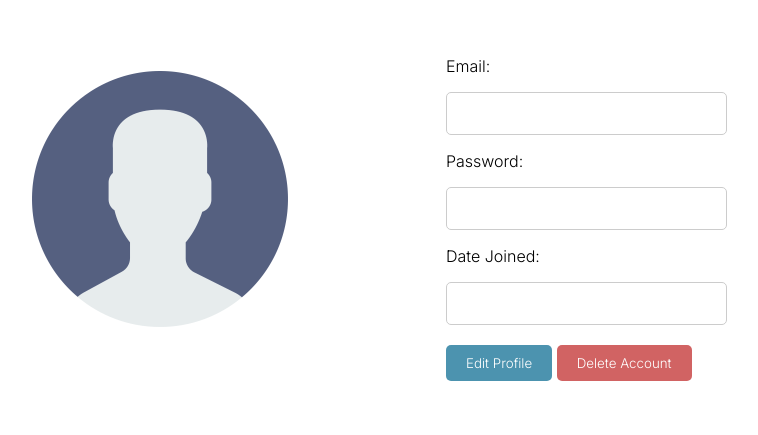
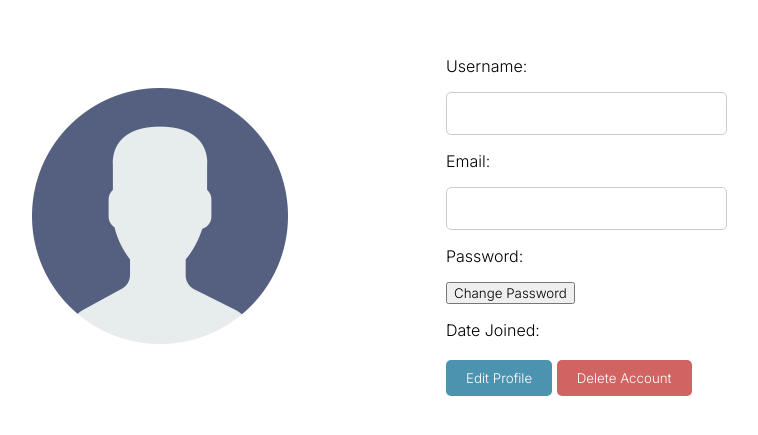
Before and after one commit to debugJohnRey/CRUD-app, a PHP site: page /profile-page.php in a window 1280 px wide. Shown: the part 54-489 px from the top of the page, without its empty margins (136-894 px from the left). Run offline with PHP 8.4, Linux system fonts and the light colour scheme; the visitor is signed in with stand-in values (Sample User, id 1); data that the repository does not hold is empty; some web fonts are replaced.

Commit message:
Improve profile page UI and UX.

```diff
--- a/css/profile-page.css
+++ b/css/profile-page.css
@@ -44,6 +44,22 @@ header {
   flex-grow: 1;
 }
 
+
+
+.profile-info-details,
+.profile-info-details-date {
+  padding: 10px;
+  border: 1px solid #ccc;
+  font-size: 18px;
+  border-radius: 5px;
+}
+
+
+
+.profile-info-details-date {
+  border: none;
+}
+
 .edit-profile-button {
   background-color: rgb(76, 147, 175);
   color: #fff;
@@ -74,13 +90,6 @@ header {
   box-shadow: 0 4px 8px rgba(0, 0, 0, 0.15);
 }
 
-.profile-info-details {
-  padding: 10px;
-  border: 1px solid #ccc;
-  font-size: 18px;
-  border-radius: 5px;
-}
-
 .profile-buttons-container {
   margin-top: 20px;
 }
--- a/profile-page.php
+++ b/profile-page.php
@@ -23,7 +23,6 @@
 
             if ($row) {
                 $username = $row['first_name'];
-                $password = $row['password']; // Note: In a real app, you might not want to display the actual password
                 $date_joined = $row['created_at'];
                 $email = $row['email'];
             }
@@ -40,7 +39,7 @@
 <html lang="en">
 <head>
     <meta charset="UTF-8">
-    <meta name="viewport" content="width=device-width, initial-scale=1.0">
+    <meta name="viewport" content="width=device-width, nitial-scale=1.0">
     <link rel="preconnect" href="https://fonts.googleapis.com">
     <link rel="preconnect" href="https://fonts.gstatic.com" crossorigin>
     <link href="https://fonts.googleapis.com/css2?family=Inter:ital,opsz,wght@0,14..32,100..900;1,14..32,100..900&display=swap" rel="stylesheet">
@@ -51,27 +50,51 @@
     <link rel="icon" href="assets/logo.png" type="image/png">
 </head>
 <body>
-
-<header>
-  <div class="left-nav"><a href="dashboard.php">Blogz</a></div>
-</header>
+  <header>
+    <div class="left-nav"><a href="dashboard.php">Blogz</a></div>
+  </header>
   <div class="profile-container">
     <div class="profile-picture">
       <img class="profile-picture-img" src="assets/user.png" alt="profile-picture">
-      <h2><?php echo htmlspecialchars($username); ?></h2>
     </div>
 
     <div class="profile-info">
+      <p>Username: </p>
+      <input type="text" class="profile-info-details" value="<?php echo htmlspecialchars($username); ?>" readonly>
       <p>Email: </p>
       <input type="text" class="profile-info-details" value="<?php echo htmlspecialchars($email); ?>" readonly>
       <p>Password: </p>
-      <input type="password" class="profile-info-details" value="<?php echo htmlspecialchars($password); ?>" readonly>
+      <button onclick="openModal()">Change Password</button>
       <p>Date Joined: </p>
-      <input type="text" class="profile-info-details" value="<?php echo htmlspecialchars($date_joined); ?>" readonly>
+      <p><?php echo htmlspecialchars($date_joined); ?></p>
 
       <div class="profile-buttons-container">
-        <button class="edit-profile-button" id="editProfileBtn">Edit Profile</button>
+        <button class="edit-profile-button" id="editProfileBtn" name="update">Edit Profile</button>
         <button class="delete-account-button">Delete Account</button>
+
+        <div id="myModal" style="display:none;
+                        position:fixed;
+                        top: 50%;                   /* Center vertically */
+                        left: 50%;                  /* Center horizontally */
+                        transform: translate(-50%, -50%);  /* Adjust for exact center */
+                        width: 50%;                 /* 50% of viewport width */
+                        max-width: 600px;           /* Maximum width */
+                        height: auto;               /* Height adjusts to content */
+                        max-height: 80vh;           /* Maximum height */
+                        background:white;
+                        padding:20px;
+                        border:1px solid #ccc;
+                        border-radius: 8px;         /* Rounded corners */
+                        box-shadow: 0 4px 8px rgba(0,0,0,0.1); /* Shadow effect */
+                        z-index:1000;
+                        overflow:auto;">
+          <p>This is a custom popup!</p>
+          <p>
+            Lorem ipsum dolor sit amet consectetur adipisicing elit. Praesentium, eligendi esse architecto ipsa natus adipisci ea temporibus dolore, vel accusantium voluptatibus obcaecati ipsam delectus voluptate et dicta nesciunt cupiditate quidem?
+          </p>
+          <button onclick="closeModal()">Save Password</button>
+          <button onclick="closeModal()">Close</button>
+        </div>
       </div>
     </div>
   </div>
@@ -103,6 +126,14 @@
         }
       });
     });
+
+    function openModal() {
+      document.getElementById("myModal").style.display = "block";
+    }
+
+    function closeModal() {
+      document.getElementById("myModal").style.display = "none";
+    }
   </script>
 </body>
 </html>
```
